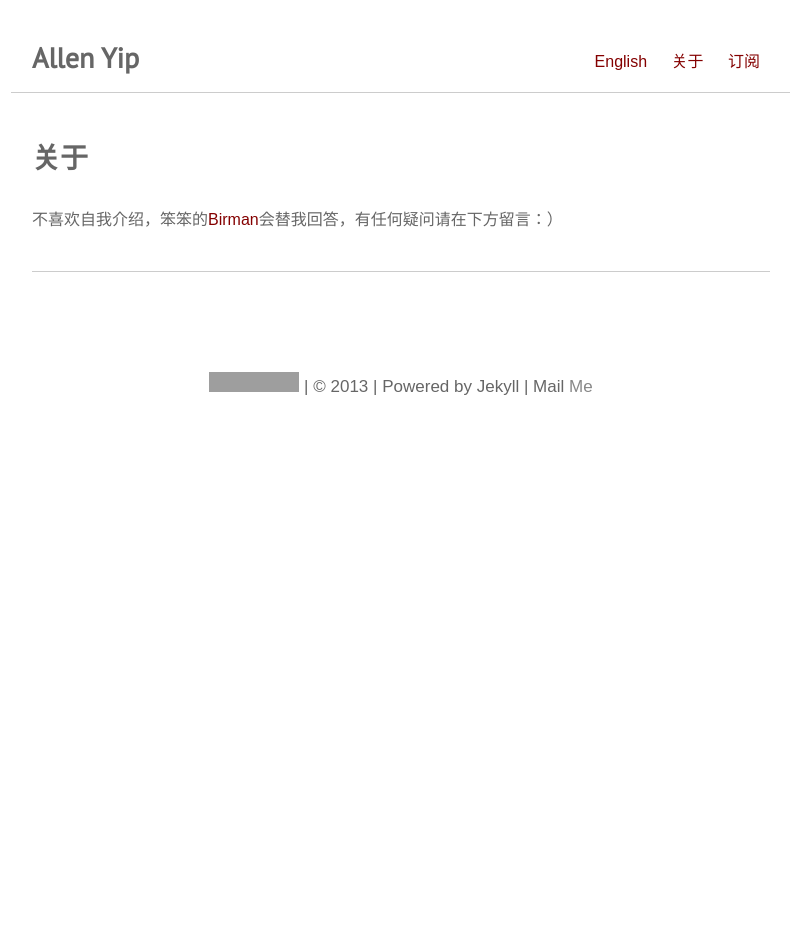
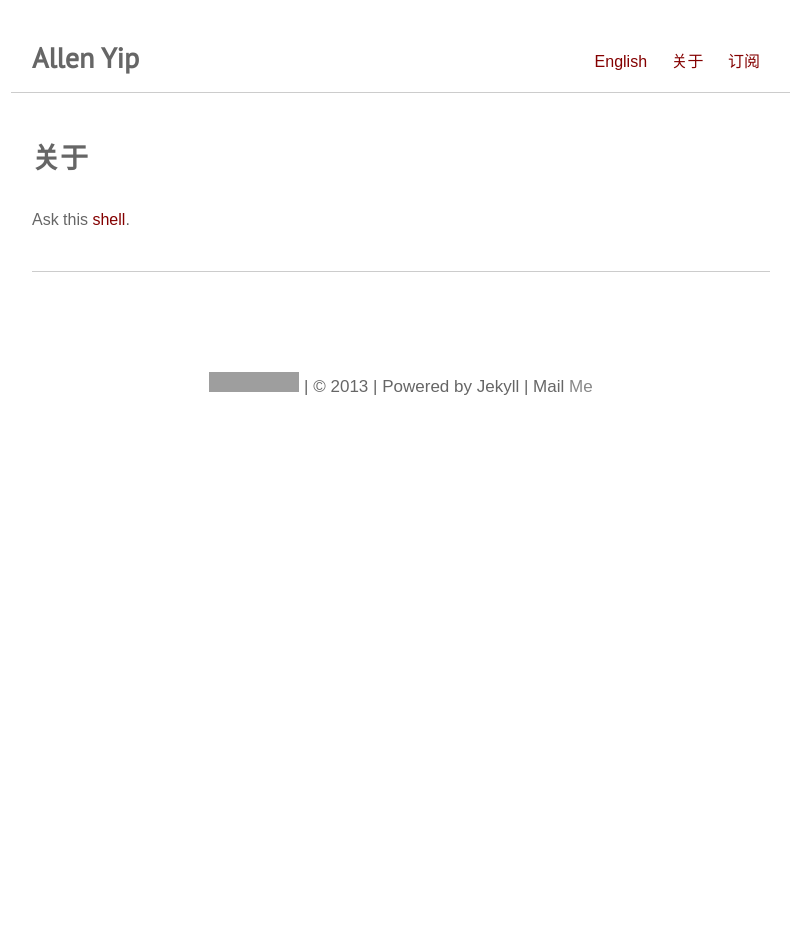
Before and after one commit to allenyip/allenyip.github.com, a Jekyll site: the page built from about.md, in a window 1280 px wide. Shown: the whole page, without its empty margins (239-1029 px from the left). Built offline with Jekyll 4.4.1, drawn with Linux system fonts in a browser that asks for light colours; some web fonts are replaced; Markdown is read by kramdown in place of the engine named in the settings; comment, search, counter and statistics services are not loaded; grey boxes are pictures that could not be loaded.

Commit message:
modify about file

```diff
--- a/about.md
+++ b/about.md
@@ -4,4 +4,4 @@ title: 关于
 layout: default
 
 ---
-不喜欢自我介绍，笨笨的[Birman](http://allenyip.github.com/birman)会替我回答，有任何疑问请在下方留言：）
+Ask this [shell](http://allenyip.github.com/shell).
```
